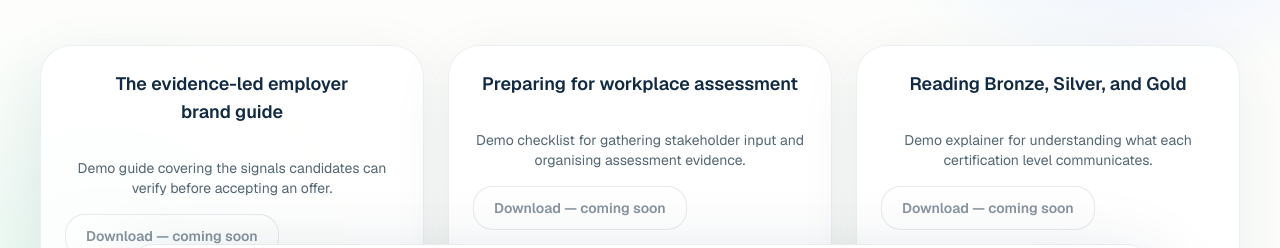
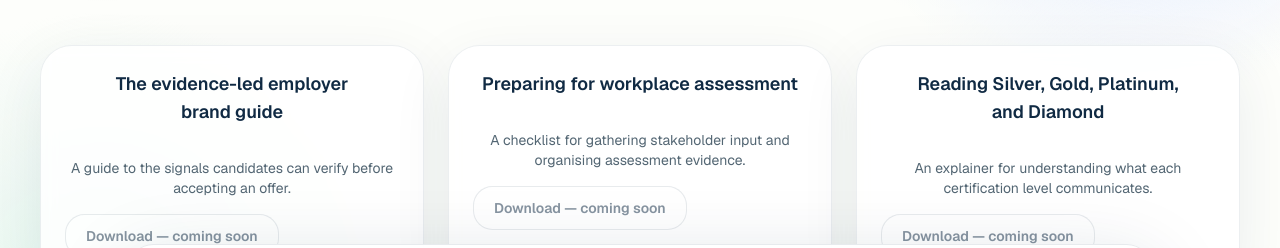
Before and after one commit to nesora-ops/ooc_website, a Next.js app: page /resources/guides in a window 1280 px wide. Shown: the part 462-710 px from the top of the page. Built offline with nearby package versions, Linux system fonts and the light colour scheme; no server answers.

Commit message:
content: update certification guide tiers

```diff
--- a/src/data/guides.ts
+++ b/src/data/guides.ts
@@ -1,24 +1,21 @@
-// BACKEND TODO: demo guide records for layout only. Replace with CMS content.
+// BACKEND TODO: replace these temporary guide records with CMS content.
 
-export type Guide = { id: string; title: string; description: string; isDemo: true };
+export type Guide = { id: string; title: string; description: string };
 
 export const guides: Guide[] = [
   {
     id: "guide-1",
     title: "The evidence-led employer brand guide",
-    description: "Demo guide covering the signals candidates can verify before accepting an offer.",
-    isDemo: true,
+    description: "A guide to the signals candidates can verify before accepting an offer.",
   },
   {
     id: "guide-2",
     title: "Preparing for workplace assessment",
-    description: "Demo checklist for gathering stakeholder input and organising assessment evidence.",
-    isDemo: true,
+    description: "A checklist for gathering stakeholder input and organising assessment evidence.",
   },
   {
     id: "guide-3",
-    title: "Reading Bronze, Silver, and Gold",
-    description: "Demo explainer for understanding what each certification level communicates.",
-    isDemo: true,
+    title: "Reading Silver, Gold, Platinum, and Diamond",
+    description: "An explainer for understanding what each certification level communicates.",
   },
 ];
```
